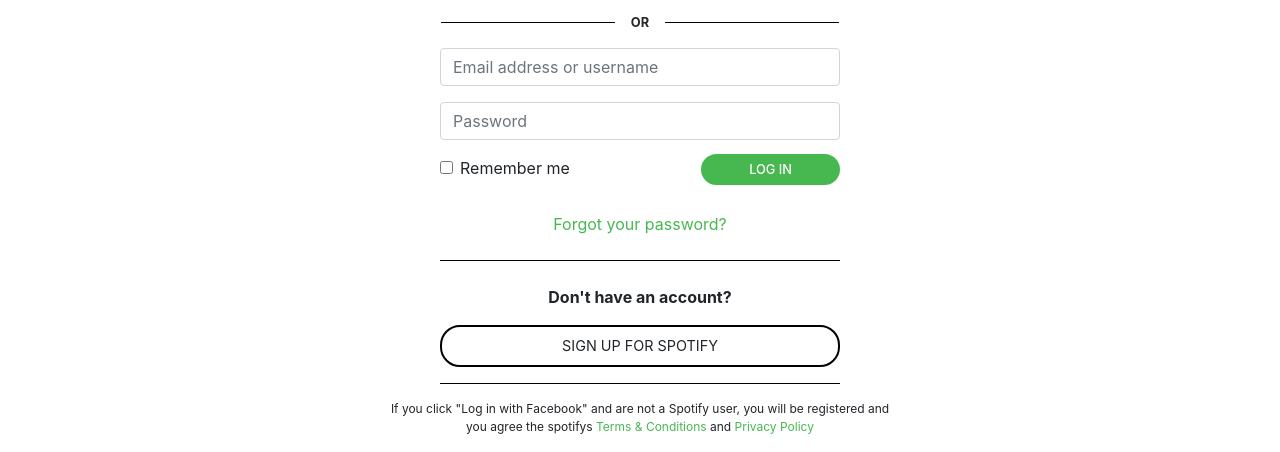
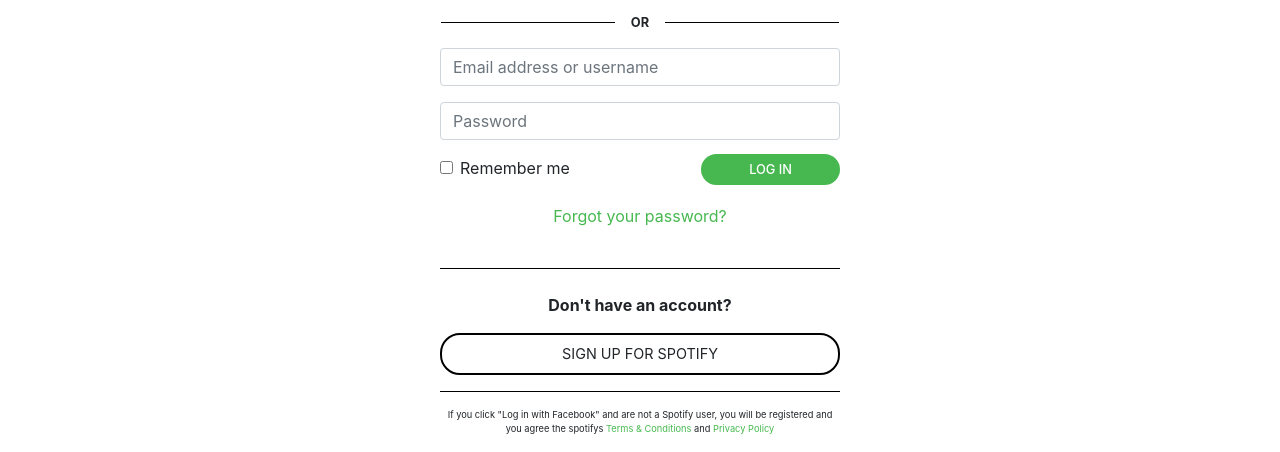
Before and after one commit to MantasPetrosiusI/BuildWeek2.0, a plain HTML site: page login-page/login-page.html in a window 1280 px wide. Shown: the part 379-831 px from the top of the page. Drawn offline with nearby package versions, Linux system fonts and the light colour scheme.

Commit message:
styling adjustments

```diff
--- a/login-page/login-page.css
+++ b/login-page/login-page.css
@@ -75,8 +75,8 @@ input {
 }
 
 .bottom-text {
-    width: 500px;
-    font-size: 0.75rem;
+    width: 400px;
+    font-size: 0.58rem;
 }
 
 .color-green {
@@ -90,3 +90,7 @@ input {
 .dont-wrap {
     white-space: nowrap;
 }
+
+#username {
+    width: 100%;
+}
--- a/login-page/login-page.html
+++ b/login-page/login-page.html
@@ -37,7 +37,7 @@
             <span class="line-div"></span>
         </div>
         <div class="row d-flex justify-content-center">
-            <div class="col-6">
+            <div class="col">
                 <form>
                     <div class="form-group d-flex justify-content-center">
                         <input type="email" class="form-control" id="username" placeholder="Email address or username">
@@ -46,15 +46,15 @@
                         <input type="password" class="form-control" id="exampleInputPassword1" placeholder="Password">
                     </div>
                     <div class="row m-0 d-flex justify-content-center">
-                        <div class="playceholder2 d-flex justify-content-between">
-                            <div class="placeholder">
+                        <div class="row playceholder2">
+                            <div class="col p-0 placeholder text-left">
                                 <div class="form-group form-check flex-nowrap">
                                     <input type="checkbox" class="form-check-input dont-wrap" id="exampleCheck1">
                                     <label class="form-check-label dont-wrap mr-3" for="exampleCheck1">Remember
                                         me</label>
                                 </div>
                             </div>
-                            <div class="placeholder">
+                            <div class="col p-0 placeholder text-right">
                                 <a href="../homepage.html" class="py-2 px-5 dont-wrap" id="login-btn">LOG
                                     IN</a>
                             </div>
@@ -62,7 +62,7 @@
                     </div>
                 </form>
                 <div class="row d-flex justify-content-center">
-                    <div class="forgot-p mt-3">
+                    <div class="forgot-p mt-2 mb-3">
                         Forgot your password?
                     </div>
                 </div>
@@ -81,7 +81,7 @@
                     <span class="line-div-long"></span>
                 </div>
                 <div class="row mt-3 d-flex justify-content-center">
-                    <div class="bottom-text ">
+                    <div class="bottom-text">
                         <p class="text-center">If you click "Log in with Facebook" and are not a Spotify user, you will
                             be registered and you agree the spotifys <span class="color-green">Terms & Conditions
                             </span>and <span class="color-green">Privacy
```
